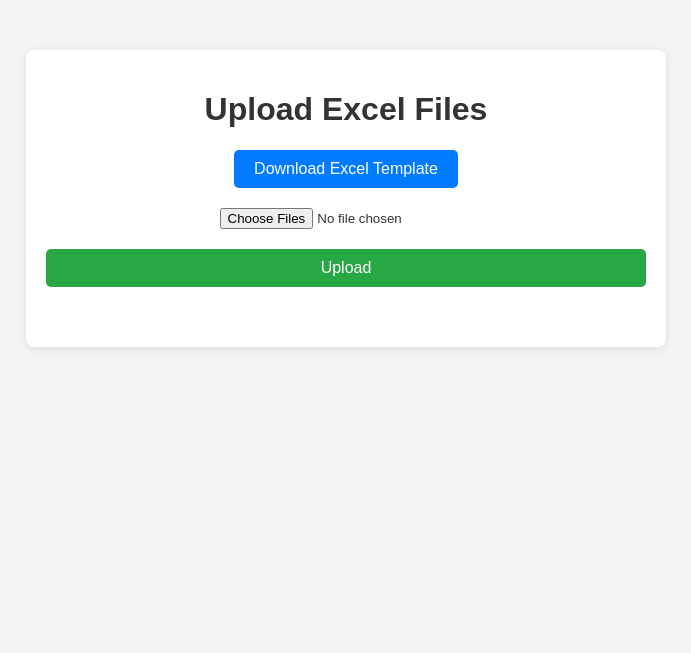
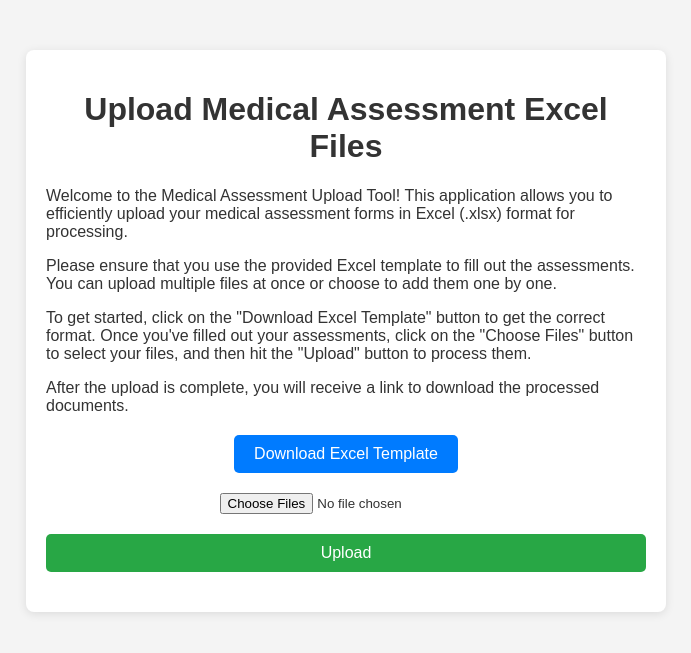
Before and after one commit to lifthealthgroup/form_creator, a Flask app: page / in a window 1280 px wide. Shown: the top 653 px of the page, without its empty margins (294-985 px from the left). Run offline with Flask 3, Linux system fonts and the light colour scheme.

Commit message:
introduction added to HTML

```diff
--- a/static/styles.css
+++ b/static/styles.css
@@ -59,7 +59,7 @@ h1 {
 }
 
 .file-preview {
-    margin: 20px;
+    margin-top: 20px;
     display: flex;
     flex-direction: column;
     align-items: flex-start;
@@ -70,5 +70,6 @@ h1 {
     margin: 5px 0;
     padding: 10px;
     border-radius: 5px;
-    width: 100%;
+    width: calc(100% - 20px); /* Adjust width for padding */
+    box-shadow: 0 1px 3px rgba(0, 0, 0, 0.1);
 }
--- a/templates/upload.html
+++ b/templates/upload.html
@@ -3,12 +3,20 @@
 <head>
     <meta charset="UTF-8">
     <meta name="viewport" content="width=device-width, initial-scale=1.0">
-    <title>Upload Excel Files</title>
-    <link rel="stylesheet" href="{{ url_for('static', filename='styles.css') }}"> <!-- Link to the external CSS file -->
+    <title>Upload Medical Assessment Excel Files</title>
+    <link rel="stylesheet" href="{{ url_for('static', filename='styles.css') }}">
 </head>
 <body>
     <div class="container">
-        <h1>Upload Excel Files</h1>
+        <h1>Upload Medical Assessment Excel Files</h1>
+
+        <!-- Introduction Section -->
+        <div class="introduction">
+            <p>Welcome to the Medical Assessment Upload Tool! This application allows you to efficiently upload your medical assessment forms in Excel (.xlsx) format for processing.</p>
+            <p>Please ensure that you use the provided Excel template to fill out the assessments. You can upload multiple files at once or choose to add them one by one.</p>
+            <p>To get started, click on the "Download Excel Template" button to get the correct format. Once you've filled out your assessments, click on the "Choose Files" button to select your files, and then hit the "Upload" button to process them.</p>
+            <p>After the upload is complete, you will receive a link to download the processed documents.</p>
+        </div>
 
         <!-- Download Template Button -->
         <div class="template-download">
@@ -17,7 +25,7 @@
 
         <!-- File Upload Form -->
         <form action="/upload" method="post" enctype="multipart/form-data" id="upload-form">
-            <input type="file" name="files[]" accept=".xlsx" multiple required class="file-input" id="file-input">
+            <input type="file" name="files[]" accept=".xlsx" multiple class="file-input" id="file-input">
             <input type="submit" value="Upload" class="upload-btn">
         </form>
 
@@ -32,6 +40,8 @@
         // Function to preview selected files
         fileInput.addEventListener('change', function() {
             filePreview.innerHTML = ''; // Clear previous previews
+
+            // Loop through selected files and display their names
             for (const file of this.files) {
                 const fileItem = document.createElement('div');
                 fileItem.className = 'file-item';
```
